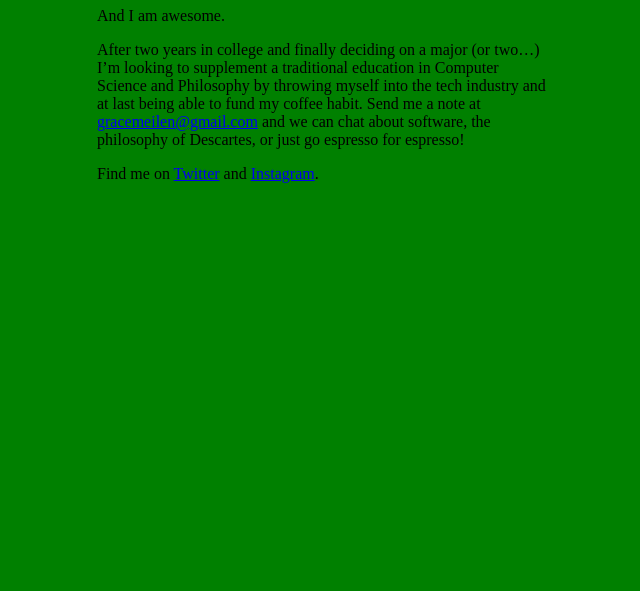
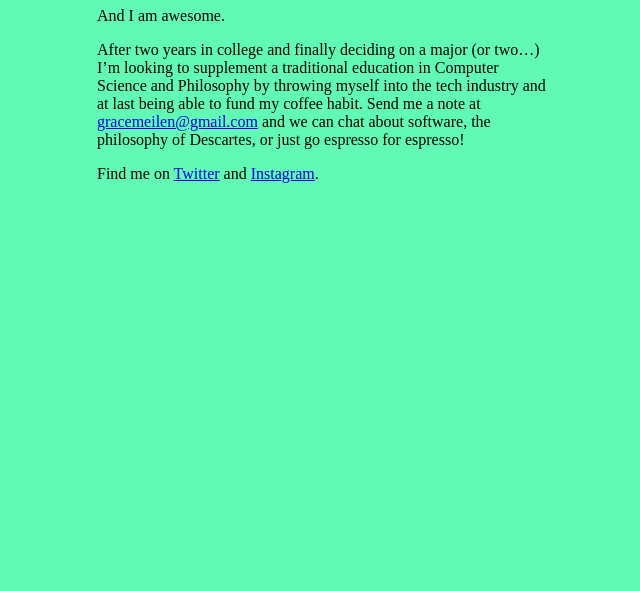
Before and after one commit to benjaminchait/gracemeilen.github.io, a plain HTML site: page index.html in a window 1280 px wide. Shown: the part 209-800 px from the top of the page, without its empty margins (318-958 px from the left). Drawn offline with Linux system fonts and the light colour scheme.

Commit message:
Update style.css

```diff
--- a/style.css
+++ b/style.css
@@ -2,7 +2,7 @@ body {
   font-family: Avenir Next;
   font-size: 12pt;
   padding: 10% 0;
-  background-color: green;
+  background-color: rgb(97,250,181);
 }
 
 #content {
```
